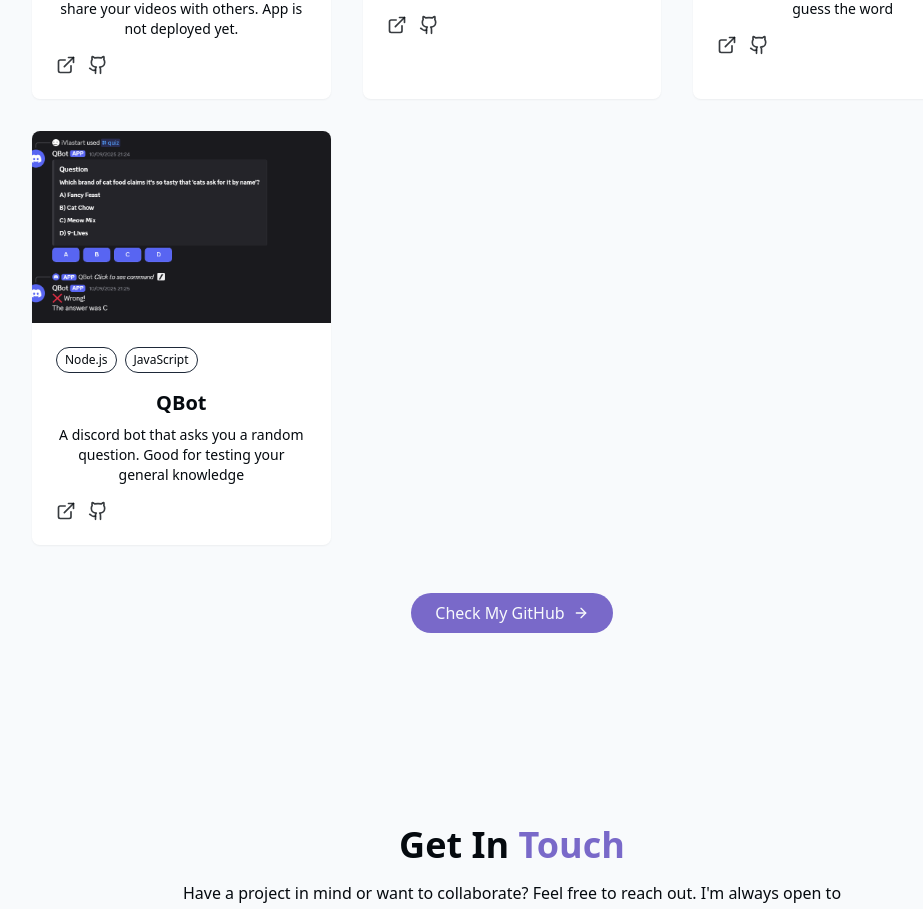
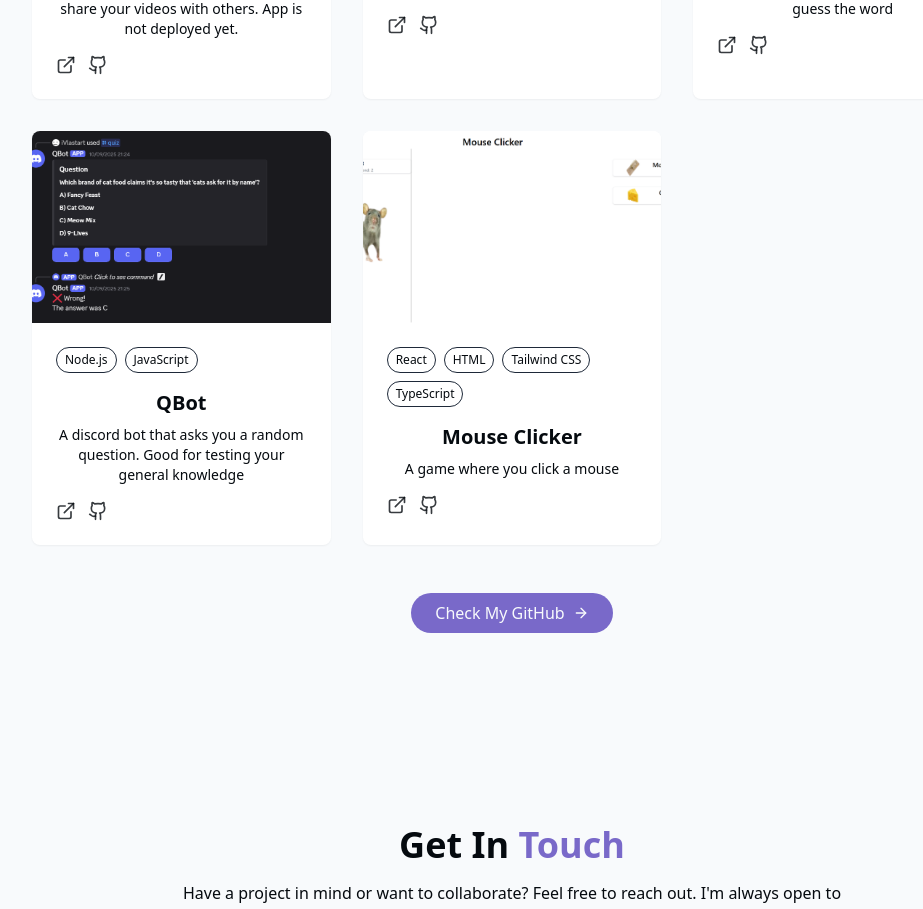
Before and after one commit to iVlastart/portfolio, a React (Vite) app: page / in a window 1280 px wide. Shown: the part 2761-3670 px from the top of the page, without its empty margins (128-1051 px from the left). Built offline with nearby package versions, Linux system fonts and the light colour scheme.

Commit message:
Added mouse clicker project

```diff
--- a/src/Components/Sections/ProjectsSection.jsx
+++ b/src/Components/Sections/ProjectsSection.jsx
@@ -37,6 +37,15 @@
         tags: ['Node.js', 'JavaScript'],
         github: 'https://github.com/iVlastart/QBot',
         demo: '#'
+    },
+    {
+        id: 5,
+        title: 'Mouse Clicker',
+        description: 'A game where you click a mouse',
+        img: '/projects/MouseClicker.webp',
+        tags: ['React', 'HTML', 'Tailwind CSS', 'TypeScript'],
+        github: 'https://github.com/iVlastart/MouseClicker',
+        demo: 'https://mouseclicker.vercel.app/'
     },
 ];
 
```
Also changed, not shown: public/projects/MouseClicker.webp (added).
